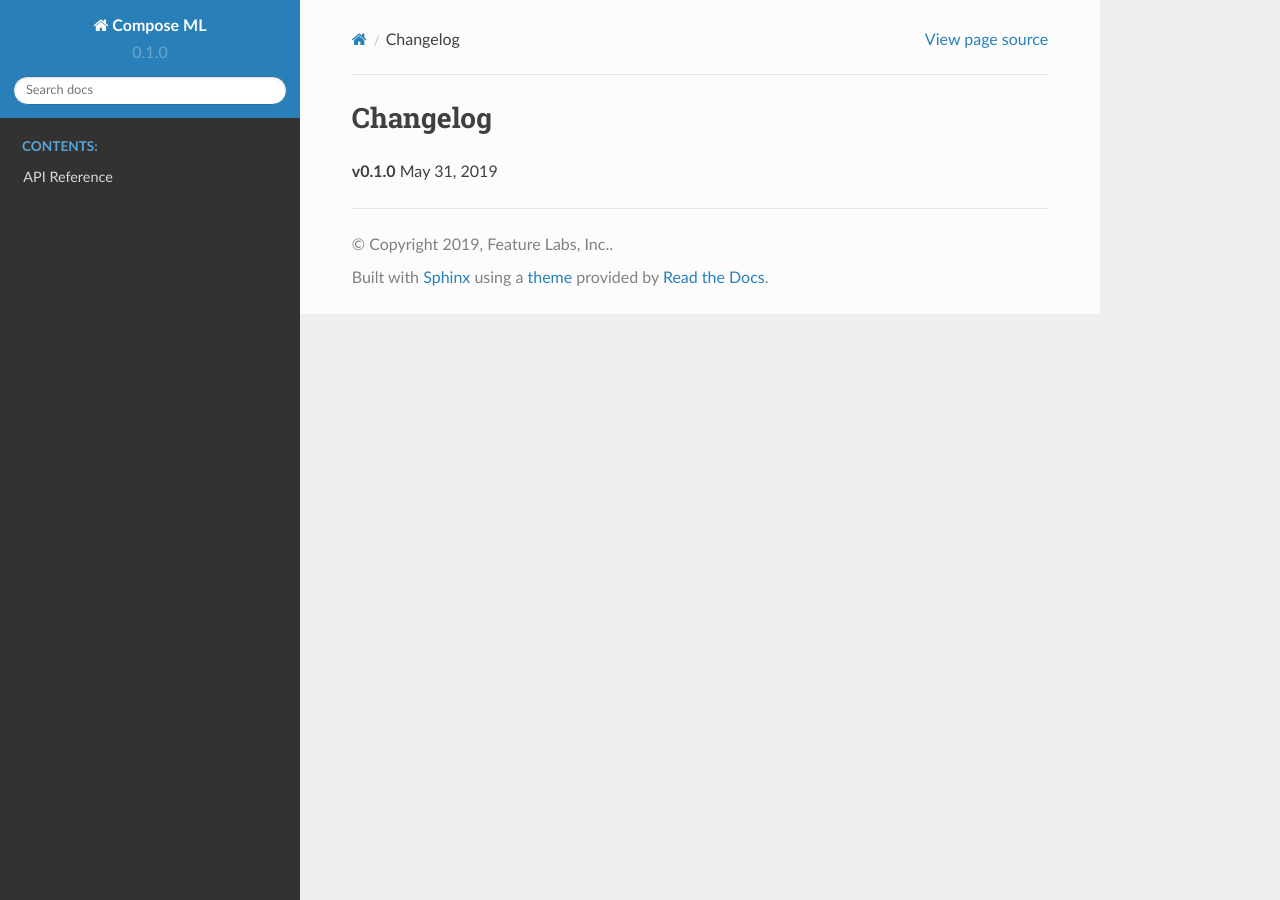
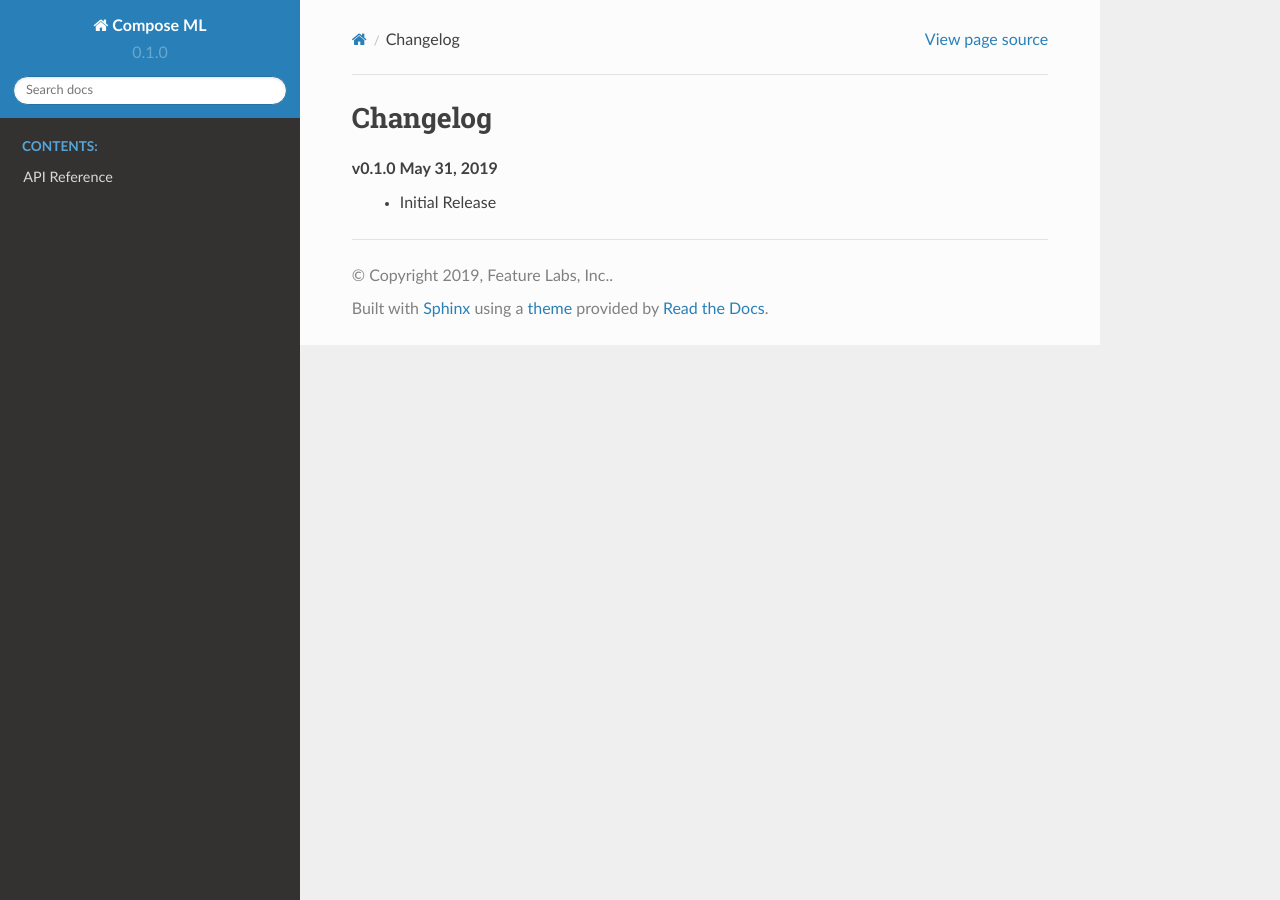
Before and after one commit to alteryx/compose, a Sphinx documentation site: the page built from docs/source/changelog.rst, in a window 1280 px wide. Built offline with Sphinx 7.4.7 and the Read the Docs theme 2.0.0, drawn with Linux system fonts in a browser that asks for light colours.

Commit message:
update changelog

```diff
--- a/docs/source/changelog.rst
+++ b/docs/source/changelog.rst
@@ -1,3 +1,4 @@
 Changelog
 ---------
 **v0.1.0** May 31, 2019
+    * Initial Release
```
